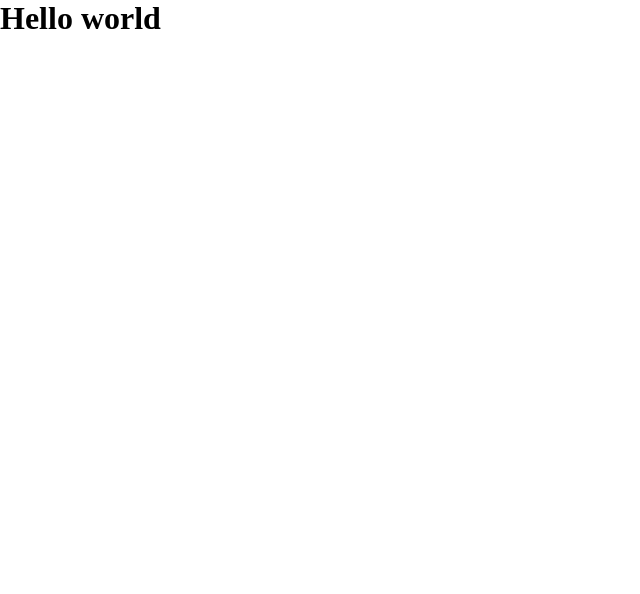
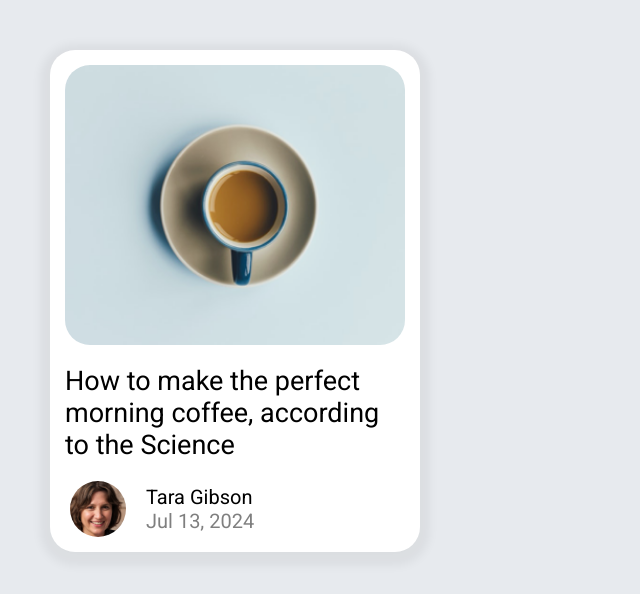
Before and after one commit to eikon-frontend-students/imd2-exercice-hebdomadaire-1-miewlk, a website built with Parcel: page src/index.html in a window 1280 px wide. Shown: the whole page, without its empty margins (0-640 px from the left). Built offline with nearby package versions, Linux system fonts and the light colour scheme.

Commit message:
css et html

```diff
--- a/src/css/main.css
+++ b/src/css/main.css
@@ -12,3 +12,57 @@ img,
 video {
   display: block;
 }
+
+body {
+  background: #e7eaee;
+  font-family: "Roboto", sans-serif;
+}
+
+/* ---- card ----- */
+
+.card {
+  display: flex;
+  flex-direction: column;
+  align-items: center;
+  gap: 20px;
+
+  width: 370px;
+  padding: 15px;
+  margin: 50px;
+
+  border-radius: 25px;
+  background: #fff;
+  box-shadow: 0 4px 10px 10px rgba(0, 0, 0, 0.05);
+}
+
+.card p {
+  font-size: 27px;
+}
+
+.card img {
+  height: 280px;
+  align-self: stretch;
+  border-radius: 25px;
+}
+
+.author {
+  display: flex;
+  align-items: center;
+  width: 330px;
+  gap: 20px;
+}
+
+.author p {
+  font-size: 20px;
+}
+
+.date {
+  color: rgba(0, 0, 0, 0.5);
+  font-size: 16px;
+}
+
+.author img {
+  width: 56px;
+  height: 56px;
+  border-radius: 28px;
+}
--- a/src/index.html
+++ b/src/index.html
@@ -5,9 +5,25 @@
     <title>eikon parcel starter</title>
     <meta name="viewport" content="width=device-width, initial-scale=1.0" />
     <link rel="stylesheet" href="css/main.css" />
+    <link rel="preconnect" href="https://fonts.googleapis.com" />
+    <link rel="preconnect" href="https://fonts.gstatic.com" crossorigin />
+    <link
+      href="https://fonts.googleapis.com/css2?family=Roboto:ital,wght@0,100..900;1,100..900&display=swap"
+      rel="stylesheet"
+    />
   </head>
   <body>
-    <h1>Hello world</h1>
+    <div class="card">
+      <img src="./assets/coffee.png" alt="coffee viewed from top or smt" />
+      <p>How to make the perfect morning coffee, according to the Science</p>
+      <div class="author">
+        <img src="./assets/author-picture.jpg" alt="author profile picture" />
+        <div class="author-info">
+          <p>Tara Gibson</p>
+          <p class="date">Jul 13, 2024</p>
+        </div>
+      </div>
+    </div>
 
     <script src="js/main.js" type="module"></script>
   </body>
```
Also changed, not shown: src/assets/author-picture.jpg (added), src/assets/coffee.png (added).
